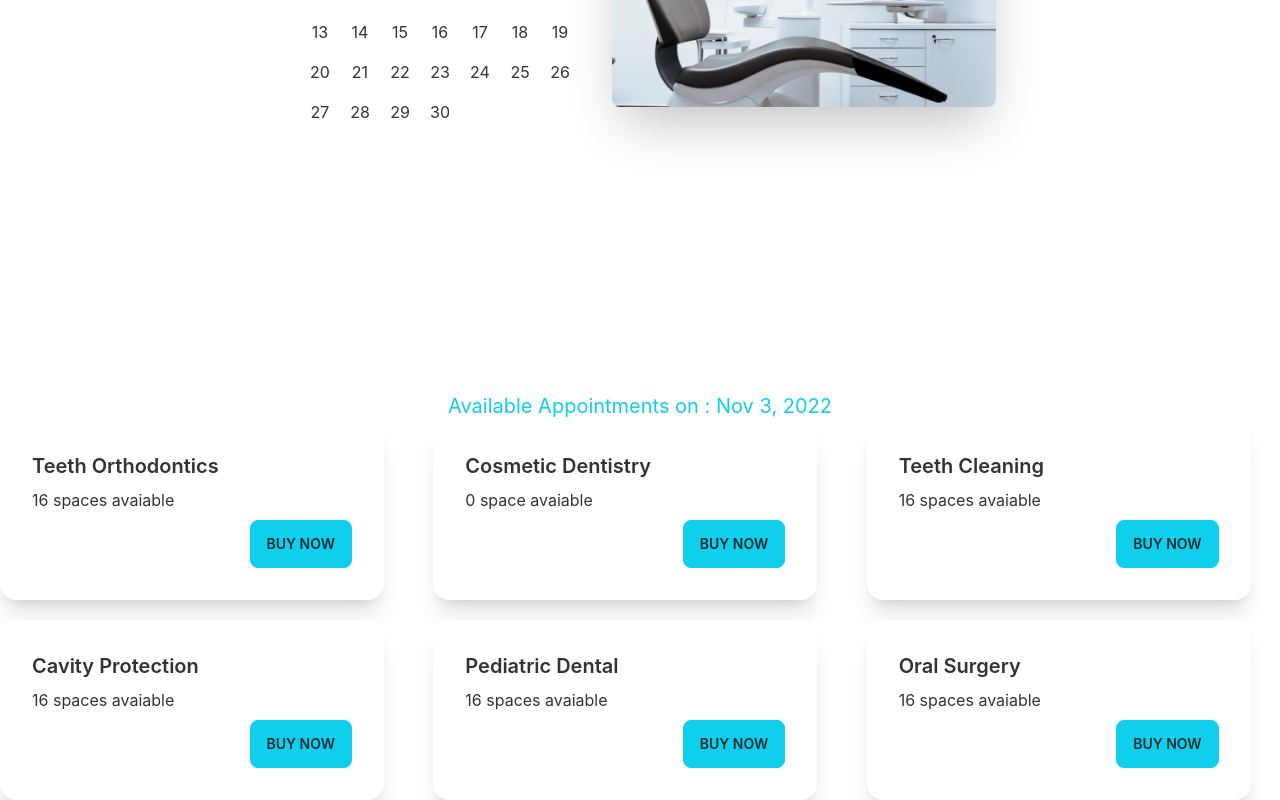
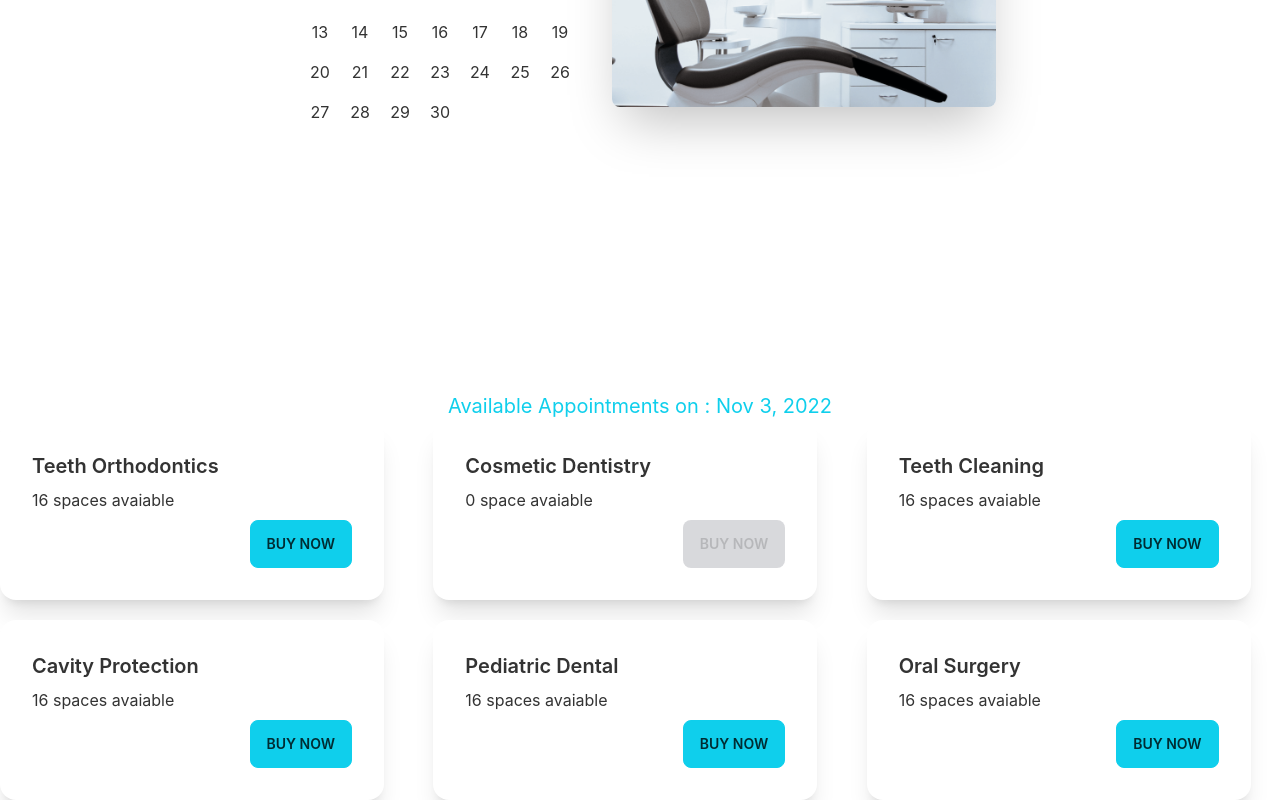
Before and after one commit to bellicose77/fullstack-doctor-website, a React (Create React App) app in the folder frontend/: page /appointment in a window 1280 px wide. Shown: the part 472-1272 px from the top of the page. Built offline with nearby package versions, Linux system fonts and the light colour scheme.

Commit message:
button disable

```diff
--- a/frontend/src/components/AppointmentSlot/AppointmentSlot.js
+++ b/frontend/src/components/AppointmentSlot/AppointmentSlot.js
@@ -8,7 +8,7 @@
           <h2 class="card-title">{name}</h2>
           <p>{slots.length} {slots.length ? "spaces":"space"} avaiable</p>
           <div class="card-actions justify-end">
-            <button class="btn btn-primary">Buy Now</button>
+            <button disabled={slots.length===0} class="btn btn-primary">Buy Now</button>
           </div>
         </div>
       </div>
```
